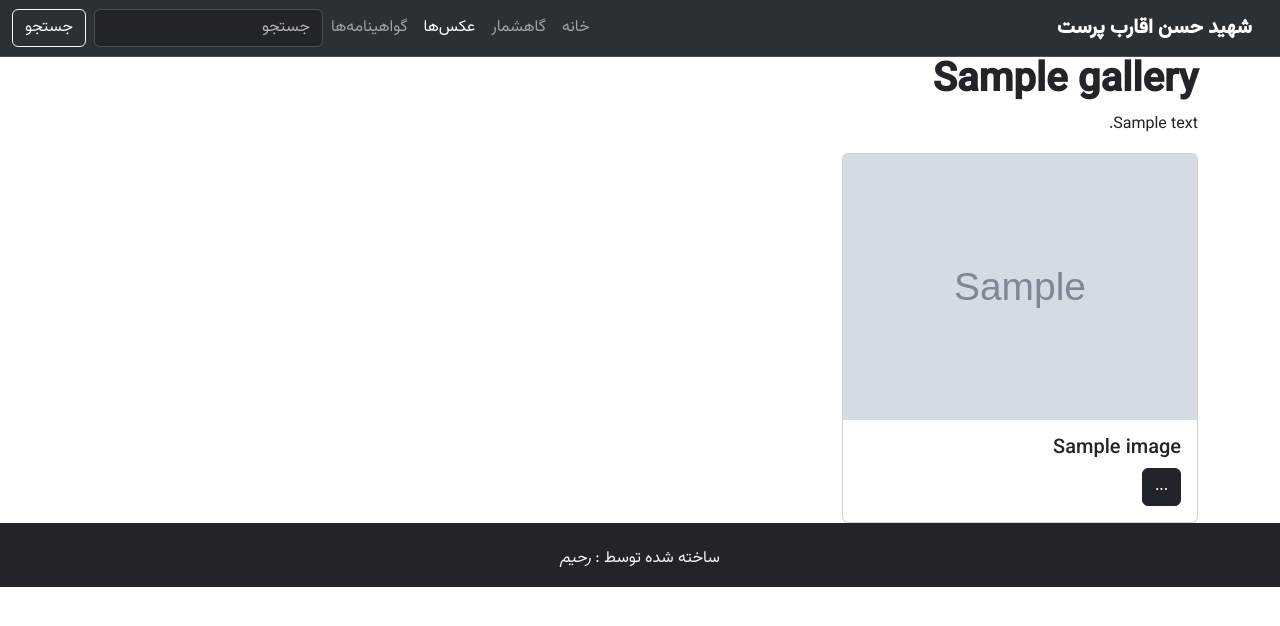
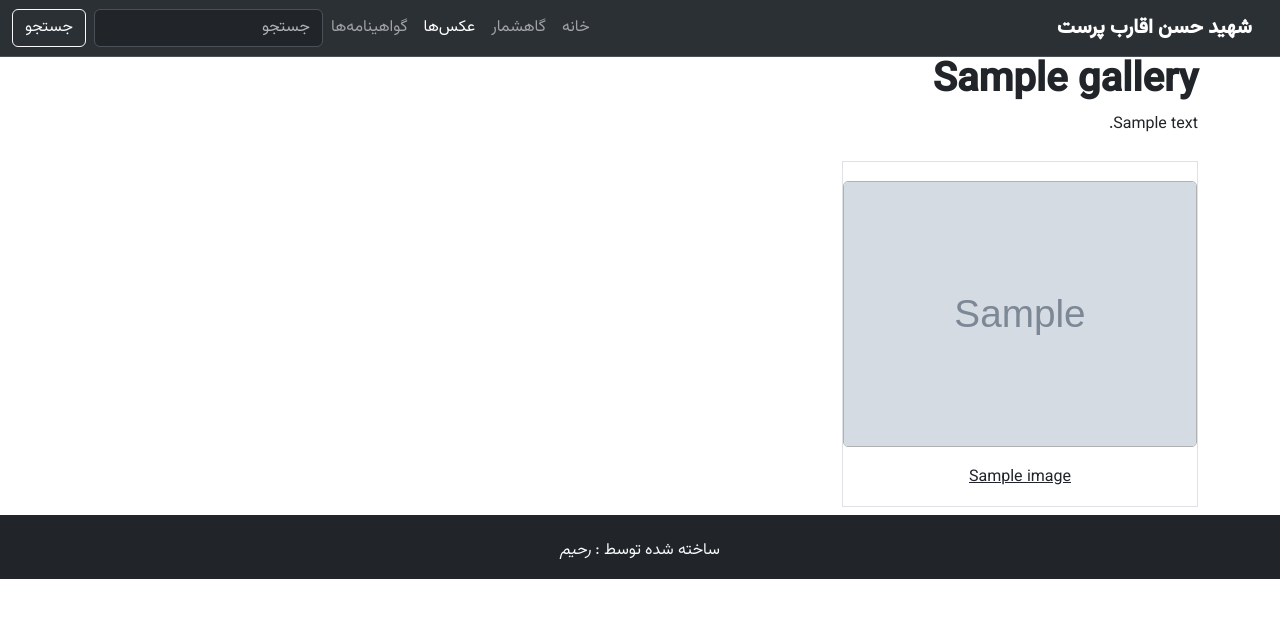
Before and after one commit to Rahimz/hassan_web, a Django app: page /galleries/1/ in a window 1280 px wide. Shown: the top 626 px of the page. Run offline with Django 5.2, Linux system fonts and the light colour scheme; tables that the repository leaves empty hold one stand-in row (values such as "Sample post"); grey boxes marked "Sample" are stand-in pictures; parts of the project's set-up code (start-up, migrations or seed data) failed here and were passed over.

Commit message:
update gallery details

```diff
--- a/static/style.css
+++ b/static/style.css
@@ -54,21 +54,25 @@
     font-weight: 700; /* Uses Vazirmatn-Bold.ttf */
   }
 
+  a {
+    color: #212529;
+  }
+  a:hover {
+    color: balck;
+
+  }
+
   .img-card {
     height: 19rem;
     position: relative;
+    justify-content: center;
+    align-content: center;
   }
 
   .img-img {
     max-height: 100%;
     max-width: 100%;
-    width: auto;
-    height: auto;
-    position: absolute;
-    top: 0;
-    bottom: 0;
-    left: 0;
-    right: 0;
+    object-fit: contain;
     margin: auto;
     border-radius: 5px;
     border-style: solid;
--- a/templates/galleries/gallery.html
+++ b/templates/galleries/gallery.html
@@ -13,7 +13,15 @@
 </div>
 <div class="row">
     {% for image in gallery.images.all %}
-    <div class="col col-md-4">
+    <div class="col-sm-6 col-md-4 my-2 text-center text-muted">
+        <a href="{{ image.get_absolute_url }}" class="border d-block">
+            <div class="img-card">
+                <img src="{{ image.thumb.url }}" class="img-img" alt="{{ image.image_alt }}">
+            </div>
+            <p class="fs-7">{{ image.title }}</p>
+        </a>
+
+        {% comment %}
         <div class="card" >
             {% if image.thumb %}
             <img src="{{ image.thumb.url }}" class="card-img-top" alt="...">
@@ -23,14 +31,14 @@
 
             <div class="card-body">
                 <h5 class="card-title">{{ image.title }}</h5>
-                {% comment %}
-                <p class="card-text">{{ image.description }}</p>
-                {% endcomment %}
+
+                {#<p class="card-text">{{ image.description }}</p>#}
+
                 <a href="{{ image.get_absolute_url }}" class="btn btn-dark">...</a>
 
             </div>
         </div>
-
+        {% endcomment %}
     </div>
     {% endfor %}
 </div>
```
Also changed, not shown: generals/static/style.css (+11 -7 lines).
